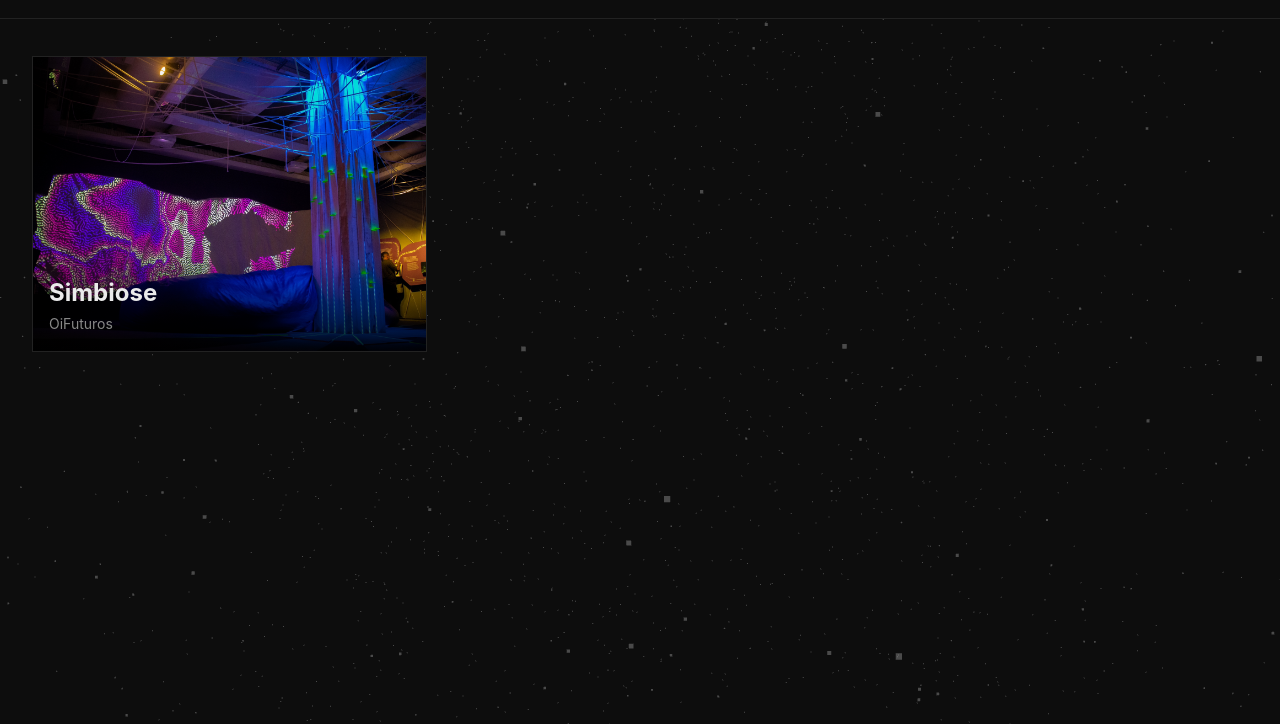
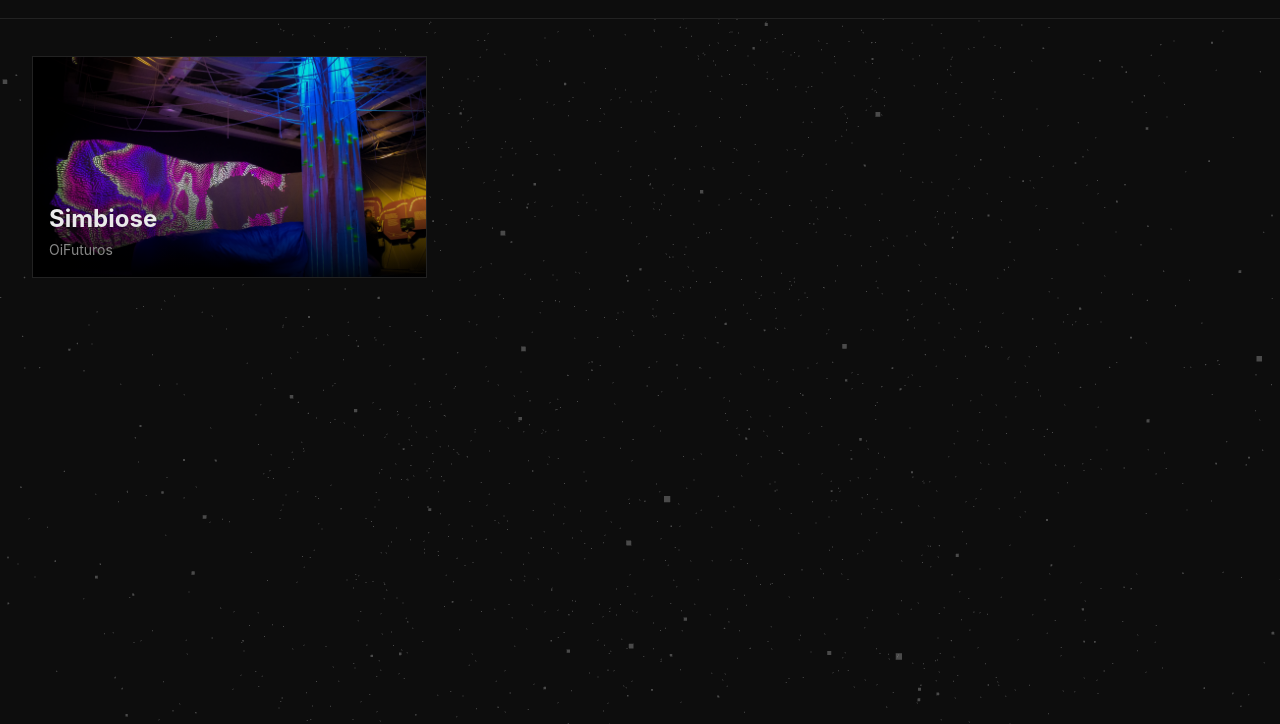
Before and after one commit to MatheusMeM/mnds_site, a website built with Vite: page index.html in a window 1280 px wide. Shown: the part 76-800 px from the top of the page. Built offline with nearby package versions, Linux system fonts and the light colour scheme; animation ran at ten frames a second.

Commit message:
feat(ui):Changed aspect Ratio of project card 4:3->16:9

```diff
--- a/src/main.js
+++ b/src/main.js
@@ -29,7 +29,6 @@ let aboutSceneInstance = null; // Keep a reference to destroy it later
 const transitionDuration = 300; // Must match --transition-speed in CSS
 
 function transitionViews(currentView, nextView, renderCallback) {
-  // ... (This function remains unchanged, it is already correct) ...
   if (currentView) {
     currentView.classList.add('view-exit');
   }
@@ -48,7 +47,6 @@ function transitionViews(currentView, nextView, renderCallback) {
 
 // --- Navigation State Update ---
 function updateActiveNavLink(path, category) {
-  // ... (This function remains unchanged, it is already correct) ...
   navLinks.forEach(link => {
     link.classList.remove('active');
     const linkPath = link.getAttribute('href');
@@ -70,7 +68,6 @@ function updateActiveNavLink(path, category) {
 async function handleRouteChange() {
   const { path, category, projectId } = router.getCurrentLocation();
 
-  // CRITICAL FIX: The new, correct guard clause.
   // Exit only if the path is exactly the same as the one we're already displaying.
   if (path === currentPath && !projectId) {
     return;
--- a/src/styles/_project-grid.css
+++ b/src/styles/_project-grid.css
@@ -11,7 +11,7 @@
 }
 
 .project-card {
-  aspect-ratio: 4 / 3;
+  aspect-ratio: 16 / 9;
   position: relative;
   cursor: pointer;
   overflow: hidden;
@@ -20,7 +20,7 @@
 }
 
 .project-card:hover {
-  transform: scale(1.02);
+  transform: scale(1.05);
 }
 
 .project-card-media-wrapper {
@@ -41,7 +41,7 @@
 
 .project-card:hover .project-card-video,
 .project-card:hover .project-card-image {
-  opacity: 0.2;
+  opacity: 0.3;
 }
 
 .project-card-overlay {
```
